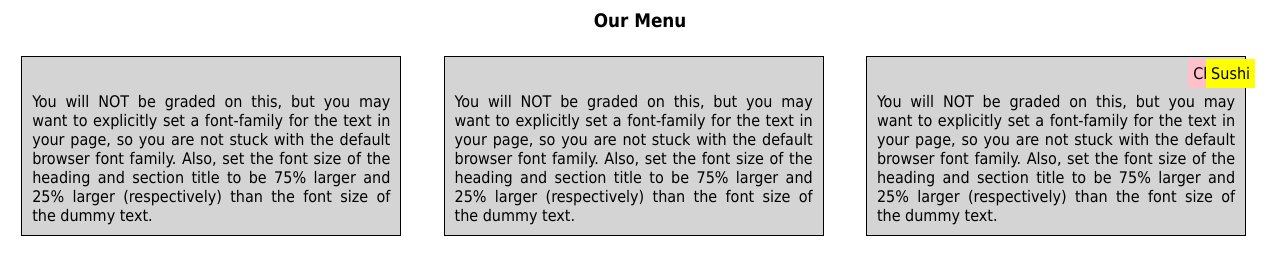
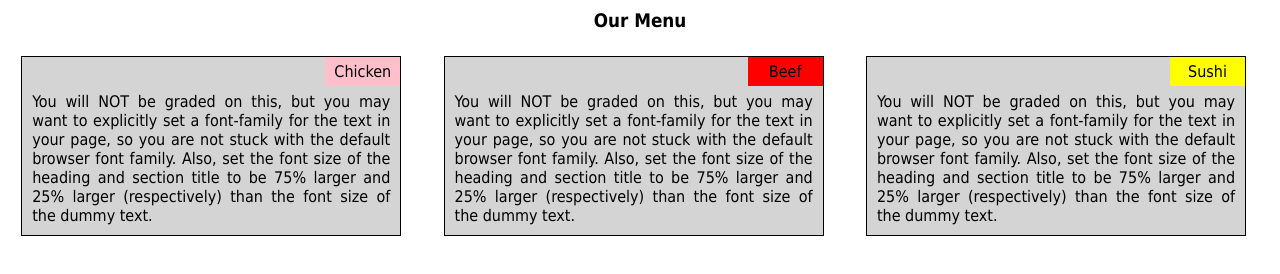
Before and after one commit to Sultantariq007/coursera-assignments, a plain HTML site: page module2-bootstrap/index.html in a window 1280 px wide. Drawn offline with Linux system fonts and the light colour scheme.

Commit message:
Signed-off-by: Tariq Khan <Tariq Khan>

```diff
--- a/module2-bootstrap/css/module2.css
+++ b/module2-bootstrap/css/module2.css
@@ -36,8 +36,10 @@ p{
 span{
 	position: absolute;
 	padding: 5px;
-	top: 59px;
-	right: 25px;
+	top: 0;
+	min-width:75px;
+	text-align:center;
+	right: 0;
 	z-index: 10;
 }
 
--- a/module2-bootstrap/index.html
+++ b/module2-bootstrap/index.html
@@ -12,16 +12,13 @@
 	<h3 class="page-title">Our Menu</h3>
 	<div class="row">
 		<div class="col-lg-4 col-md-6 col-sm-12">
-			<p>You will NOT be graded on this, but you may want to explicitly set a font-family for the text in your page, so you are not stuck with the default browser font family. Also, set the font size of the heading and section title to be 75% larger and 25% larger (respectively) than the font size of the dummy text.</p>
-			<span class="pink">Chicken</span>
+			<p>You will NOT be graded on this, but you may want to explicitly set a font-family for the text in your page, so you are not stuck with the default browser font family. Also, set the font size of the heading and section title to be 75% larger and 25% larger (respectively) than the font size of the dummy text.<span class="pink">Chicken</span></p>
 		</div>
 		<div class="col-lg-4 col-md-6 col-sm-12">
-			<p>You will NOT be graded on this, but you may want to explicitly set a font-family for the text in your page, so you are not stuck with the default browser font family. Also, set the font size of the heading and section title to be 75% larger and 25% larger (respectively) than the font size of the dummy text.</p>
-			<span class="red">Beef</span>
+			<p>You will NOT be graded on this, but you may want to explicitly set a font-family for the text in your page, so you are not stuck with the default browser font family. Also, set the font size of the heading and section title to be 75% larger and 25% larger (respectively) than the font size of the dummy text.<span class="red">Beef</span></p>
 		</div>
 		<div class="col-lg-4 col-md-12 col-sm-12">
-			<p>You will NOT be graded on this, but you may want to explicitly set a font-family for the text in your page, so you are not stuck with the default browser font family. Also, set the font size of the heading and section title to be 75% larger and 25% larger (respectively) than the font size of the dummy text.</p>
-			<span class="yellow">Sushi</span>
+			<p>You will NOT be graded on this, but you may want to explicitly set a font-family for the text in your page, so you are not stuck with the default browser font family. Also, set the font size of the heading and section title to be 75% larger and 25% larger (respectively) than the font size of the dummy text.<span class="yellow">Sushi</span></p>
 		</div>
 	</div>
 
```
